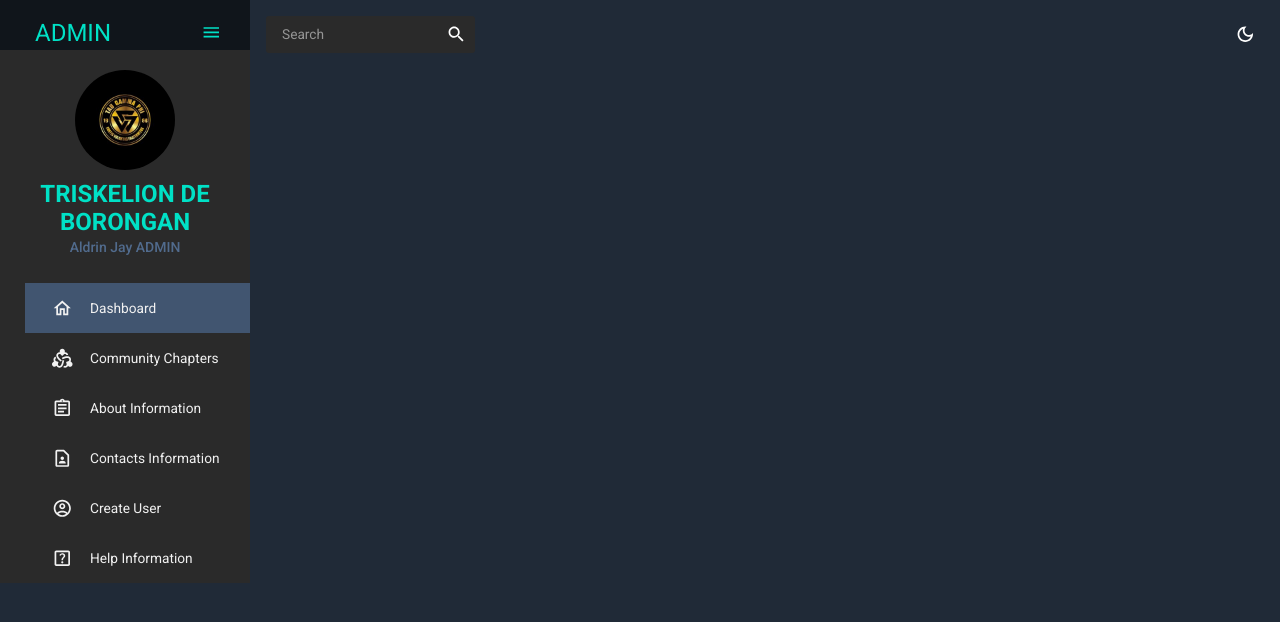
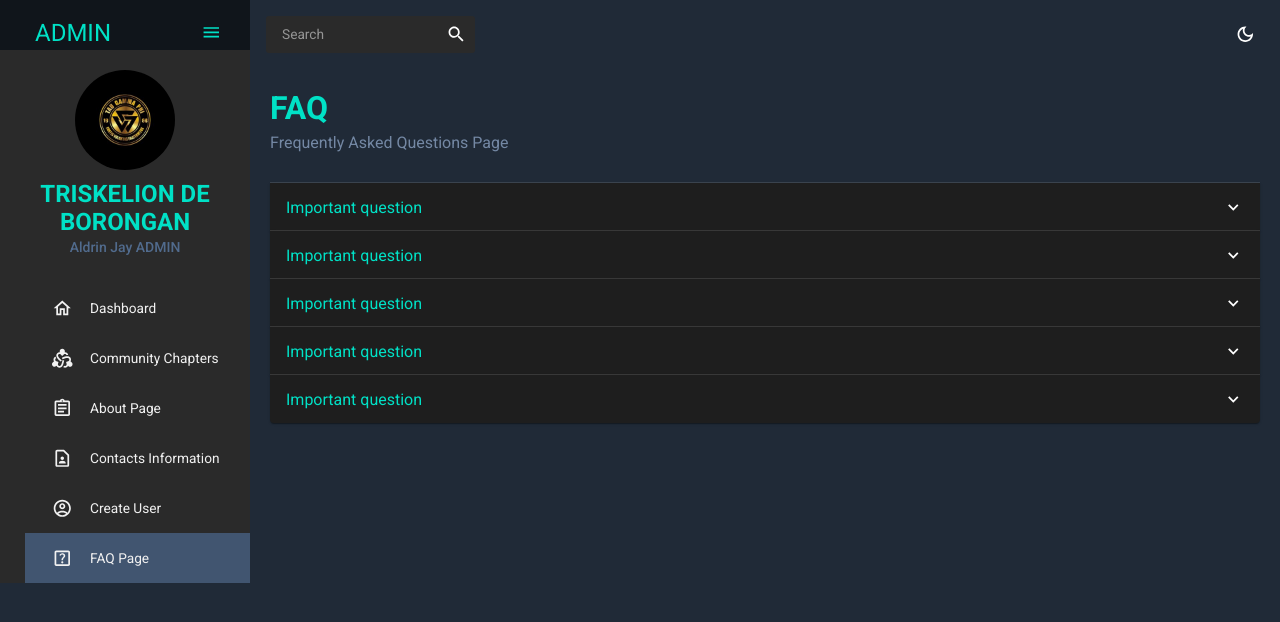
Before and after one commit to berlaypott143/triskelion-de-borongan, a React (Vite) app in the folder frontend/tdb-app/: page /faq in a window 1280 px wide. Shown: the top 622 px of the page. Built offline with nearby package versions, Linux system fonts and the light colour scheme.

Commit message:
change Help info to FAQ page and added

```diff
--- a/frontend/tdb-app/src/App.jsx
+++ b/frontend/tdb-app/src/App.jsx
@@ -7,6 +7,7 @@
 import CommunityChapters from "./scenes/community_chapters"
 import Contacts from "./scenes/contacts"
 import Form from "./scenes/form"
+import FAQ from "./scenes/faq"
 
 function App() {
   const [theme, colorMode] = useMode();
@@ -27,7 +28,7 @@
                 <Route path='/community-chapters/:chapterName' element={<CommunityChapters />} />
                 <Route path='/contacts' element={<Contacts />} />
                 <Route path='/form' element={<Form />} />
-                {/*<Route path='/' element={<Dashboard />} />*/}
+                <Route path='/faq' element={<FAQ />} />
               </Routes>
             </main>
           </div>
--- /dev/null
+++ b/frontend/tdb-app/src/scenes/faq/index.jsx
@@ -0,0 +1,83 @@
+import { Box, Typography, useTheme } from "@mui/material"
+import Accordion from "@mui/material/Accordion"
+import AccordionDetails from "@mui/material/AccordionDetails"
+import AccordionSummary from "@mui/material/AccordionSummary"
+import ExpandMoreIcon from "@mui/icons-material/ExpandMore"
+import Header from "../../components/Header"
+import { tokens } from "../../theme"
+
+
+const FAQ = () => {
+    const theme = useTheme();
+    const colors = tokens(theme.palette.mode);
+
+    return (
+        <Box m='20px'>
+            <Header title='FAQ' subtitle='Frequently Asked Questions Page' />
+            <Accordion>
+                <AccordionSummary expandIcon={<ExpandMoreIcon />}>
+                    <Typography color={colors.accent[400]} variant='h5'>
+                        Important question
+                    </Typography>
+                </AccordionSummary>
+                <AccordionDetails>
+                    <Typography>
+                        Lorem ipsum dolor sit amet, consectetur adipisicing elit. Minima rerum voluptates excepturi dolore suscipit sed explicabo sint quod obcaecati reiciendis aliquam nobis inventore, corrupti alias laborum ab consequuntur atque vero.
+                    </Typography>
+                </AccordionDetails>
+            </Accordion>
+            <Accordion>
+                <AccordionSummary expandIcon={<ExpandMoreIcon />}>
+                    <Typography color={colors.accent[400]} variant='h5'>
+                        Important question
+                    </Typography>
+                </AccordionSummary>
+                <AccordionDetails>
+                    <Typography>
+                        Lorem ipsum dolor sit amet, consectetur adipisicing elit. Minima rerum voluptates excepturi dolore suscipit sed explicabo sint quod obcaecati reiciendis aliquam nobis inventore, corrupti alias laborum ab consequuntur atque vero.
+                    </Typography>
+                </AccordionDetails>
+            </Accordion>
+            <Accordion>
+                <AccordionSummary expandIcon={<ExpandMoreIcon />}>
+                    <Typography color={colors.accent[400]} variant='h5'>
+                        Important question
+                    </Typography>
+                </AccordionSummary>
+                <AccordionDetails>
+                    <Typography>
+                        Lorem ipsum dolor sit amet, consectetur adipisicing elit. Minima rerum voluptates excepturi dolore suscipit sed explicabo sint quod obcaecati reiciendis aliquam nobis inventore, corrupti alias laborum ab consequuntur atque vero.
+                    </Typography>
+                </AccordionDetails>
+            </Accordion>
+            <Accordion>
+                <AccordionSummary expandIcon={<ExpandMoreIcon />}>
+                    <Typography color={colors.accent[400]} variant='h5'>
+                        Important question
+                    </Typography>
+                </AccordionSummary>
+                <AccordionDetails>
+                    <Typography>
+                        Lorem ipsum dolor sit amet, consectetur adipisicing elit. Minima rerum voluptates excepturi dolore suscipit sed explicabo sint quod obcaecati reiciendis aliquam nobis inventore, corrupti alias laborum ab consequuntur atque vero.
+                    </Typography>
+                </AccordionDetails>
+            </Accordion>
+            <Accordion>
+                <AccordionSummary expandIcon={<ExpandMoreIcon />}>
+                    <Typography color={colors.accent[400]} variant='h5'>
+                        Important question
+                    </Typography>
+                </AccordionSummary>
+                <AccordionDetails>
+                    <Typography>
+                        Lorem ipsum dolor sit amet, consectetur adipisicing elit. Minima rerum voluptates excepturi dolore suscipit sed explicabo sint quod obcaecati reiciendis aliquam nobis inventore, corrupti alias laborum ab consequuntur atque vero.
+                    </Typography>
+                </AccordionDetails>
+            </Accordion>
+
+        </Box>
+    )
+}
+
+
+export default FAQ
--- a/frontend/tdb-app/src/scenes/global/CustomSidebar.jsx
+++ b/frontend/tdb-app/src/scenes/global/CustomSidebar.jsx
@@ -50,8 +50,8 @@
             setSelected('Contacts Information');
         } else if (path === '/about') {
             setSelected('About Information');
-        } else if (path === '/help') {
-            setSelected('Help Information');
+        } else if (path === '/faq') {
+            setSelected('FAQ Page');
         } else if (path === '/form') {
             setSelected('Form');
         } else {
@@ -190,7 +190,7 @@
                             setSelected={setSelected}
                         />
                         <Item
-                            title='About Information'
+                            title='About Page'
                             to='/about'
                             icon={<AssignmentOutlinedIcon />}
                             selected={selected}
@@ -211,8 +211,8 @@
                             setSelected={setSelected}
                         />
                         <Item
-                            title='Help Information'
-                            to='/help'
+                            title='FAQ Page'
+                            to='/faq'
                             icon={<HelpCenterOutlinedIcon />}
                             selected={selected}
                             setSelected={setSelected}
```
